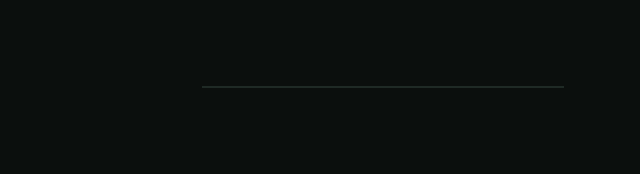
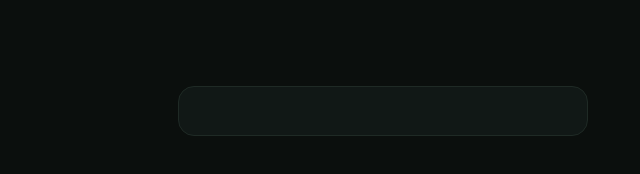
Before and after one commit to sameeksha-dalvi/sameeksha-profile, a plain HTML site: page index.html in a window 1280 px wide. Shown: the full height of the page, 257-897 px from the left. Drawn offline with Linux system fonts and the light colour scheme.

Commit message:
style: add style to card element

```diff
--- a/style.css
+++ b/style.css
@@ -44,5 +44,7 @@
   max-width: 360px;
   height: auto;
   border: 1px solid var(--border-default);
-
+  padding: 24px;
+  background-color: var(--bg-card);
+  border-radius: 16px;
 }
```
